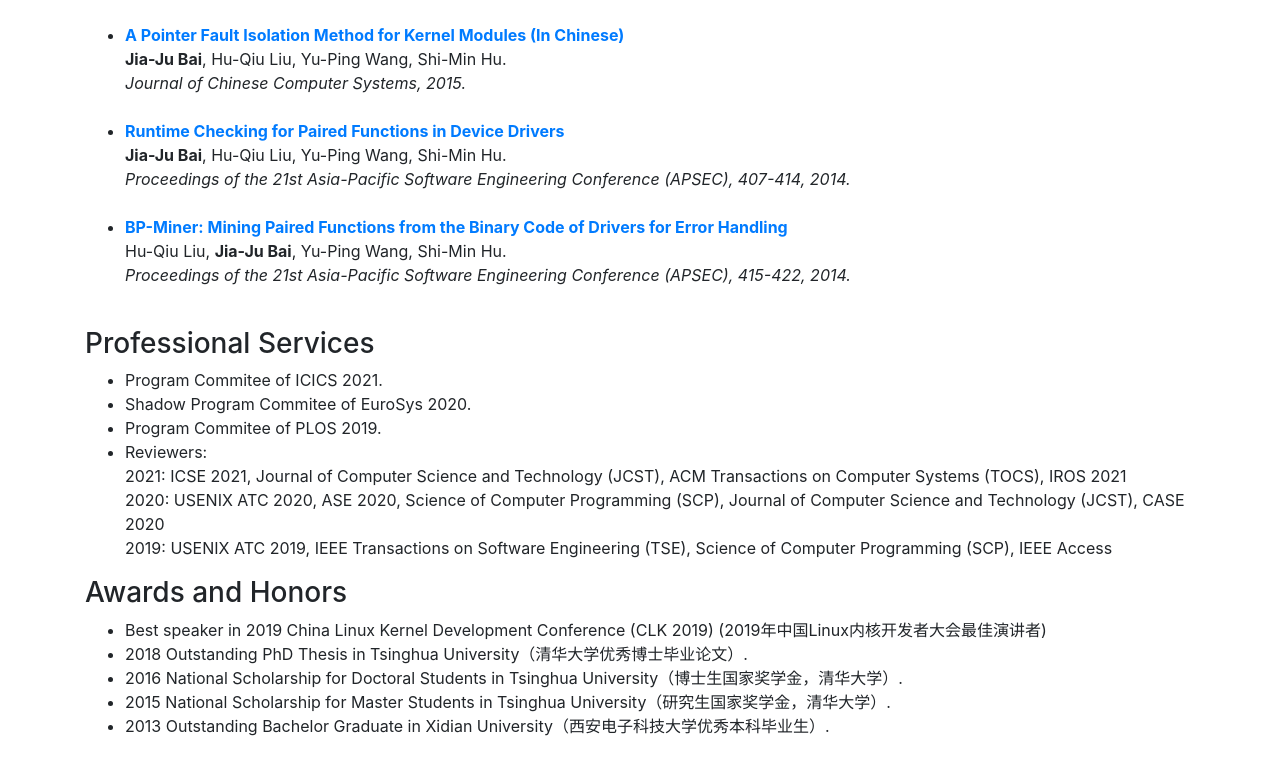
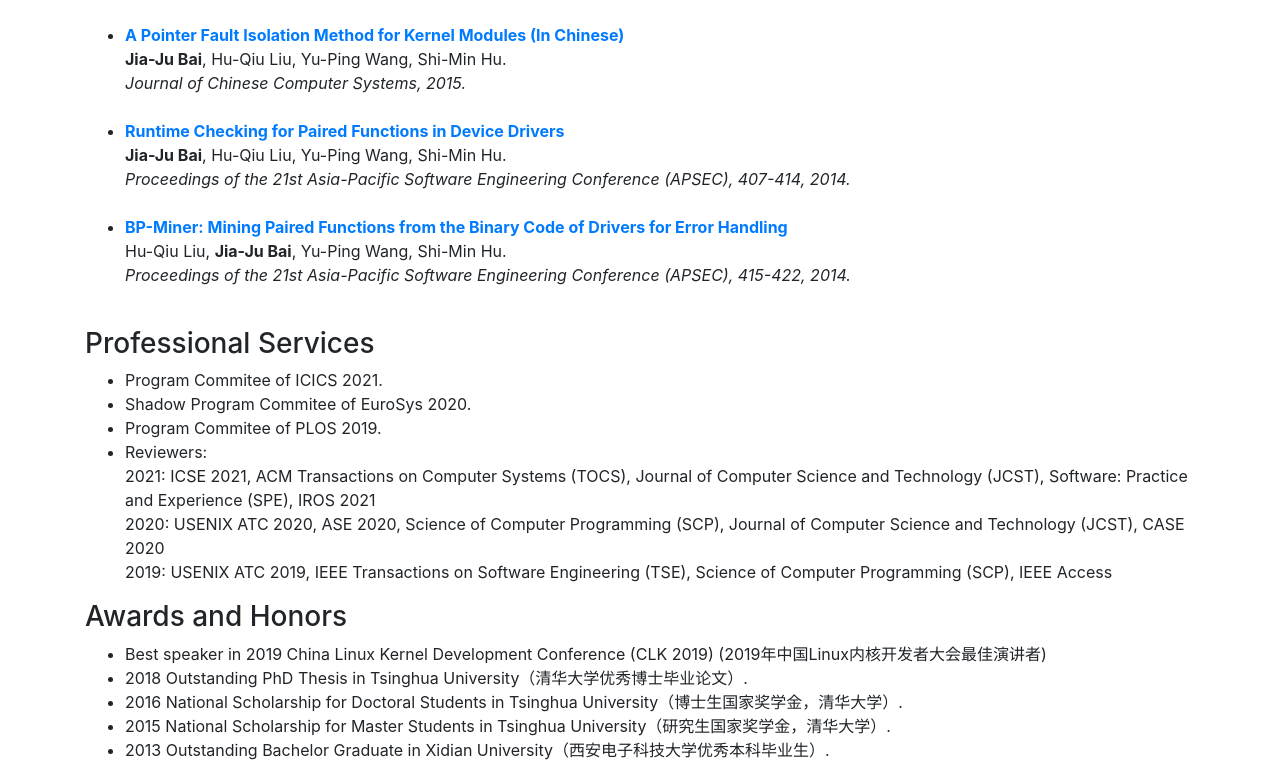
Before and after one commit to baijiaju/baijiaju.github.io, a plain HTML site: page index.html in a window 1280 px wide. Shown: the part 2270-3048 px from the top of the page. Before the commit the page ends 3024 px from the top, so only its background shows below. Drawn offline with nearby package versions, Linux system fonts and the light colour scheme.

Commit message:
Update index.html

```diff
--- a/index.html
+++ b/index.html
@@ -172,7 +172,7 @@
 					Program Commitee of PLOS 2019.
 				</li>
 				<li> Reviewers:<br>
-					2021: ICSE 2021, Journal of Computer Science and Technology (JCST), ACM Transactions on Computer Systems (TOCS), IROS 2021<br>
+					2021: ICSE 2021, ACM Transactions on Computer Systems (TOCS), Journal of Computer Science and Technology (JCST), Software: Practice and Experience (SPE), IROS 2021<br>
 					2020: USENIX ATC 2020, ASE 2020, Science of Computer Programming (SCP), Journal of Computer Science and Technology (JCST), CASE 2020<br>
 					2019: USENIX ATC 2019, IEEE Transactions on Software Engineering (TSE), Science of Computer Programming (SCP), IEEE Access
 				</li>
```
